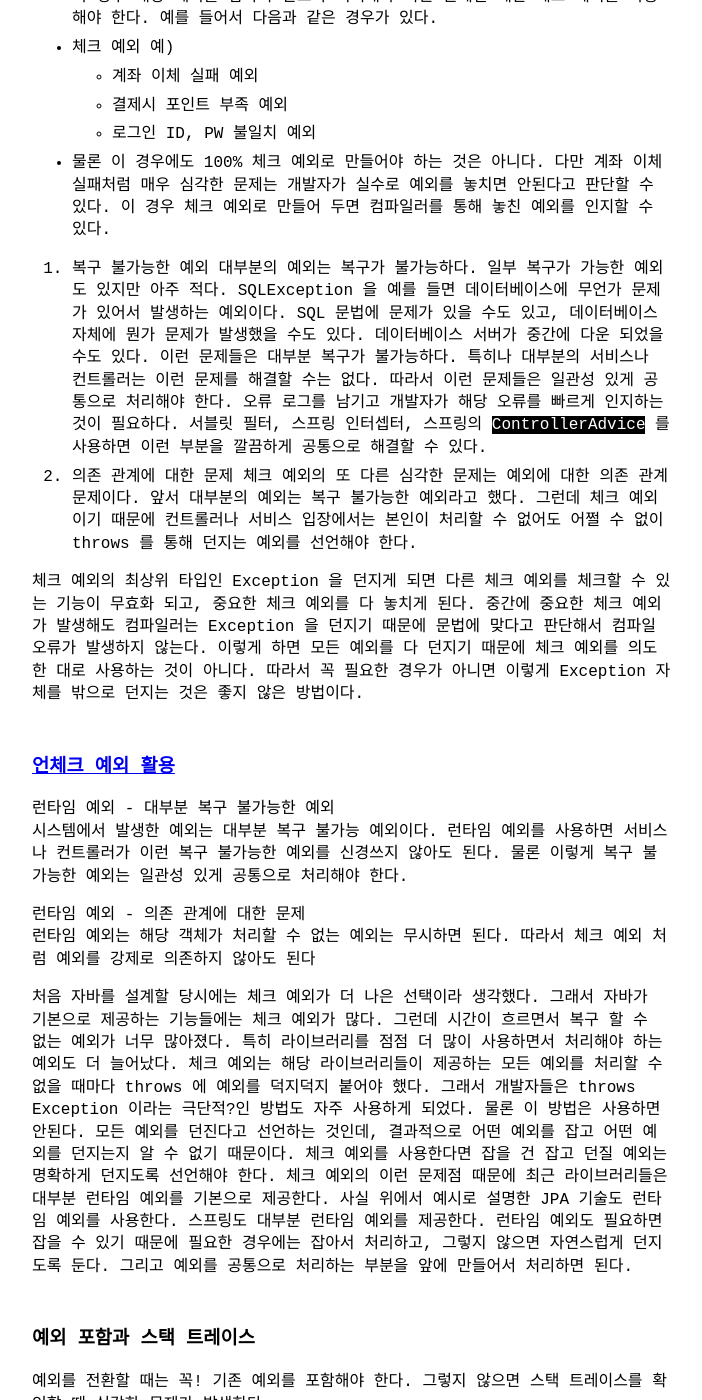
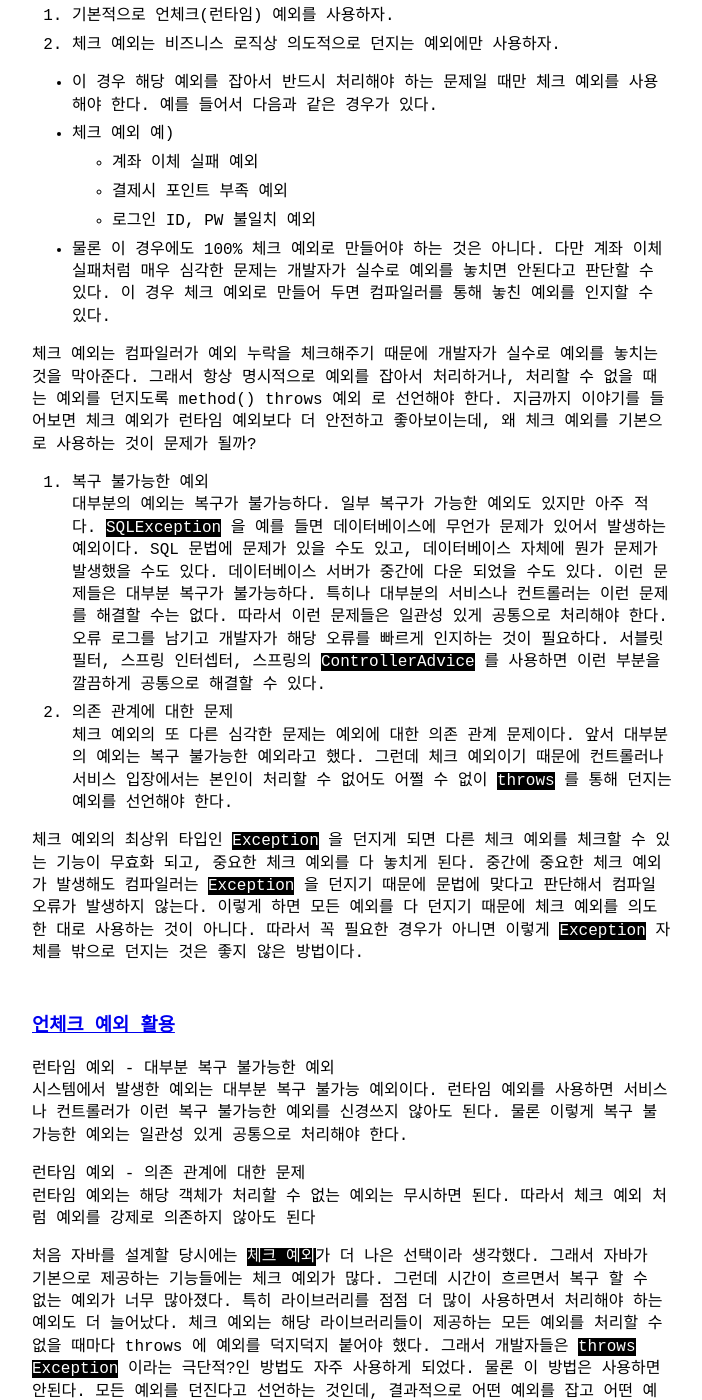
Before and after one commit to khjzzm/khjzzm.github.io, a Jekyll site: the page built from _posts/2022-06-14-Spring-DB-1.md, in a window 1280 px wide and 1400 px high, scrolled down 20814 px. Shown: the whole window, without its empty margins (288-990 px from the left). Built offline with Jekyll 4.4.1, drawn with Linux system fonts in a browser that asks for light colours; some of the changed text lies outside the part shown.

Commit message:
spring-db

```diff
--- a/_posts/2022-06-14-Spring-DB-1.md
+++ b/_posts/2022-06-14-Spring-DB-1.md
@@ -635,9 +635,11 @@
 체크 예외는 잡아서 처리하거나, 또는 밖으로 던지도록 선언해야한다. 그렇지 않으면 컴파일 오류가 발생한다.
 
 체크 예외의 장단점
-체크 예외는 예외를 잡아서 처리할 수 없을 때, 예외를 밖으로 던지는 throws 예외 를 필수로 선언해야 한다.
-그렇지 않으면 컴파일 오류가 발생한다. 이것 때문에 장점과 단점이 동시에 존재한다.
+체크 예외는 예외를 잡아서 처리할 수 없을 때, 예외를 밖으로 던지는 throws 예외 를 필수로 선언해야
+한다. 그렇지 않으면 컴파일 오류가 발생한다. 이것 때문에 장점과 단점이 동시에 존재한다.
+
 장점: 개발자가 실수로 예외를 누락하지 않도록 컴파일러를 통해 문제를 잡아주는 훌륭한 안전 장치이다.
+
 단점: 하지만 실제로는 개발자가 모든 체크 예외를 반드시 잡거나 던지도록 처리해야 하기 때문에, 너무
 번거로운 일이 된다. 크게 신경쓰고 싶지 않은 예외까지 모두 챙겨야 한다. 추가로 의존관계에 따른 단점도
 있는데 이 부분은 뒤에서 설명하겠다.
@@ -655,8 +657,10 @@
 언체크 예외의 장단점
 언체크 예외는 예외를 잡아서 처리할 수 없을 때, 예외를 밖으로 던지는 throws 예외 를 생략할 수 있다.
 이것 때문에 장점과 단점이 동시에 존재한다.
+
 장점: 신경쓰고 싶지 않은 언체크 예외를 무시할 수 있다. 체크 예외의 경우 처리할 수 없는 예외를 밖으로
 던지려면 항상 throws 예외 를 선언해야 하지만, 언체크 예외는 이 부분을 생략할 수 있다. 이후에
+
 설명하겠지만, 신경쓰고 싶지 않은 예외의 의존관계를 참조하지 않아도 되는 장점이 있다.
 단점: 언체크 예외는 개발자가 실수로 예외를 누락할 수 있다. 반면에 체크 예외는 컴파일러를 통해 예외
 누락을 잡아준다
@@ -675,9 +679,12 @@
   심각한 문제는 개발자가 실수로 예외를 놓치면 안된다고 판단할 수 있다. 이 경우 체크 예외로 만들어
   두면 컴파일러를 통해 놓친 예외를 인지할 수 있다.
 
+체크 예외는 컴파일러가 예외 누락을 체크해주기 때문에 개발자가 실수로 예외를 놓치는 것을 막아준다. 그래서 항상 명시적으로 예외를 잡아서 처리하거나, 처리할 수 없을 때는 예외를 던지도록 method() throws 예외 로 선언해야 한다.
+지금까지 이야기를 들어보면 체크 예외가 런타임 예외보다 더 안전하고 좋아보이는데, 왜 체크 예외를 기본으로 사용하는 것이 문제가 될까?
+
 1. 복구 불가능한 예외
    대부분의 예외는 복구가 불가능하다. 일부 복구가 가능한 예외도 있지만 아주 적다.
-   SQLException 을 예를 들면 데이터베이스에 무언가 문제가 있어서 발생하는 예외이다. SQL 문법에
+   `SQLException` 을 예를 들면 데이터베이스에 무언가 문제가 있어서 발생하는 예외이다. SQL 문법에
    문제가 있을 수도 있고, 데이터베이스 자체에 뭔가 문제가 발생했을 수도 있다. 데이터베이스 서버가 중간에
    다운 되었을 수도 있다. 이런 문제들은 대부분 복구가 불가능하다. 특히나 대부분의 서비스나 컨트롤러는
    이런 문제를 해결할 수는 없다. 따라서 이런 문제들은 일관성 있게 공통으로 처리해야 한다. 오류 로그를
@@ -686,13 +693,13 @@
 2. 의존 관계에 대한 문제
    체크 예외의 또 다른 심각한 문제는 예외에 대한 의존 관계 문제이다.
    앞서 대부분의 예외는 복구 불가능한 예외라고 했다. 그런데 체크 예외이기 때문에 컨트롤러나 서비스
-   입장에서는 본인이 처리할 수 없어도 어쩔 수 없이 throws 를 통해 던지는 예외를 선언해야 한다.
+   입장에서는 본인이 처리할 수 없어도 어쩔 수 없이 `throws` 를 통해 던지는 예외를 선언해야 한다.
 
-체크 예외의 최상위 타입인 Exception 을 던지게 되면 다른 체크 예외를 체크할 수 있는
+체크 예외의 최상위 타입인 `Exception` 을 던지게 되면 다른 체크 예외를 체크할 수 있는
 기능이 무효화 되고, 중요한 체크 예외를 다 놓치게 된다. 중간에 중요한 체크 예외가 발생해도 컴파일러는
-Exception 을 던지기 때문에 문법에 맞다고 판단해서 컴파일 오류가 발생하지 않는다.
+`Exception` 을 던지기 때문에 문법에 맞다고 판단해서 컴파일 오류가 발생하지 않는다.
 이렇게 하면 모든 예외를 다 던지기 때문에 체크 예외를 의도한 대로 사용하는 것이 아니다. 따라서 꼭
-필요한 경우가 아니면 이렇게 Exception 자체를 밖으로 던지는 것은 좋지 않은 방법이다.
+필요한 경우가 아니면 이렇게 `Exception` 자체를 밖으로 던지는 것은 좋지 않은 방법이다.
 
 ### [언체크 예외 활용](https://github.com/khjzzm/spring-db-1/commit/1dfdb18386e0e2207c8f2a02b2a12ccab2e7fd2a)
 런타임 예외 - 대부분 복구 불가능한 예외
@@ -704,11 +711,11 @@
 런타임 예외는 해당 객체가 처리할 수 없는 예외는 무시하면 된다. 따라서 체크 예외 처럼 예외를 강제로
 의존하지 않아도 된다
 
-처음 자바를 설계할 당시에는 체크 예외가 더 나은 선택이라 생각했다. 그래서 자바가 기본으로 제공하는
+처음 자바를 설계할 당시에는 `체크 예외`가 더 나은 선택이라 생각했다. 그래서 자바가 기본으로 제공하는
 기능들에는 체크 예외가 많다. 그런데 시간이 흐르면서 복구 할 수 없는 예외가 너무 많아졌다. 특히
 라이브러리를 점점 더 많이 사용하면서 처리해야 하는 예외도 더 늘어났다. 체크 예외는 해당
 라이브러리들이 제공하는 모든 예외를 처리할 수 없을 때마다 throws 에 예외를 덕지덕지 붙어야 했다.
-그래서 개발자들은 throws Exception 이라는 극단적?인 방법도 자주 사용하게 되었다. 물론 이 방법은
+그래서 개발자들은 `throws Exception` 이라는 극단적?인 방법도 자주 사용하게 되었다. 물론 이 방법은
 사용하면 안된다. 모든 예외를 던진다고 선언하는 것인데, 결과적으로 어떤 예외를 잡고 어떤 예외를
 던지는지 알 수 없기 때문이다. 체크 예외를 사용한다면 잡을 건 잡고 던질 예외는 명확하게 던지도록
 선언해야 한다.
@@ -738,6 +745,14 @@
 서비스 계층에 던지자. 이렇게 하면 서비스 계층이 해당 예외를 무시할 수 있기 때문에, 특정 구현 기술에
 의존하는 부분을 제거하고 서비스 계층을 순수하게 유지할 수 있다.
 
+특정 기술에 종속되는 인터페이스
+구현 기술을 쉽게 변경하기 위해서 인터페이스를 도입하더라도 SQLException 과 같은 특정 구현 기술에 종속적인 체크 예외를 사용하게 되면 인터페이스에도
+해당 예외를 포함해야 한다. 하지만 이것은 우리가 원하던 순수한 인터페이스가 아니다. JDBC 기술에 종속적인 인터페이스일 뿐이다. 인터페이스를 만드는 목적은 구현체를
+쉽게 변경하기 위함인데, 이미 인터페이스가 특정 구현 기술에 오염이 되어 버렸다. 향후 JDBC가 아닌 다른 기술로 변경한다면 인터페이스 자체를 변경해야 한다.
+
+런타임 예외와 인터페이스
+런타임 예외는 이런 부분에서 자유롭다. 인터페이스에 런타임 예외를 따로 선언하지 않아도 된다. 따라서 인터페이스가 특정 기술에 종속적일 필요가 없다.
+
 ### [런타임 예외 적용](https://github.com/khjzzm/spring-db-1/commit/9d0aa5810857eb89de02e1246482bdd60d106f25)
 체크 예외를 런타임 예외로 변환하면서 인터페이스와 서비스 계층의 순수성을 유지할 수 있게 되었다.
 덕분에 향후 JDBC에서 다른 구현 기술로 변경하더라도 서비스 계층의 코드를 변경하지 않고 유지할 수 있다.
@@ -766,6 +781,14 @@
 예외를 사용하면 된다. 예를 들어서 JDBC 기술을 사용하든, JPA 기술을 사용하든 스프링이 제공하는
 예외를 사용하면 된다.
 JDBC나 JPA를 사용할 때 발생하는 예외를 스프링이 제공하는 예외로 변환해주는 역할도 스프링이 제공한다.
+
+- 예외의 최고 상위는 `org.springframework.dao.DataAccessException` 이다. 그림에서 보는 것 처럼 런타임 예외를 상속 받았기 때문에 스프링이 제공하는 데이터 접근 계층의 모든 예외는 런타임 예외이다.
+
+- `DataAccessException` 은 크게 2가지로 구분하는데 `NonTransient` 예외와 `Transient` 예외이다.
+  - Transient 는 일시적이라는 뜻이다. Transient 하위 예외는 동일한 SQL을 다시 시도했을 때 성공할 가능성이 있다.
+    - 예를 들어서 쿼리 타임아웃, 락과 관련된 오류들이다. 이런 오류들은 데이터베이스 상태가 좋아지거나, 락이 풀렸을 때 다시 시도하면 성공할 수 도 있다.
+  - NonTransient 는 일시적이지 않다는 뜻이다. 같은 SQL을 그대로 반복해서 실행하면 실패한다. SQL 문법 오류, 데이터베이스 제약조건 위배 등이 있다.
+
 
 각각의 DB마다 SQL ErrorCode는 다르다. 그런데 스프링은 어떻게 각각의 DB가 제공하는 SQL
 ErrorCode까지 고려해서 예외를 변환할 수 있을까?
```
Also changed, not shown: _posts/2022-06-22-Spring-DB-2.md (+1 -1 lines).
